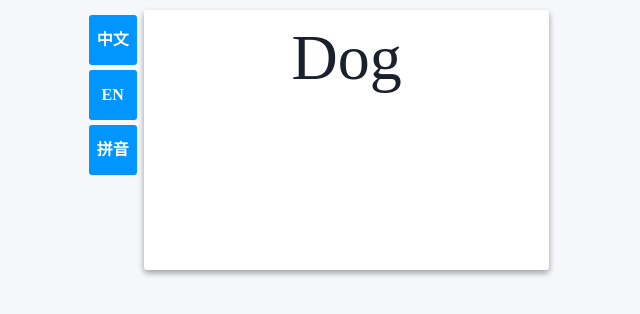
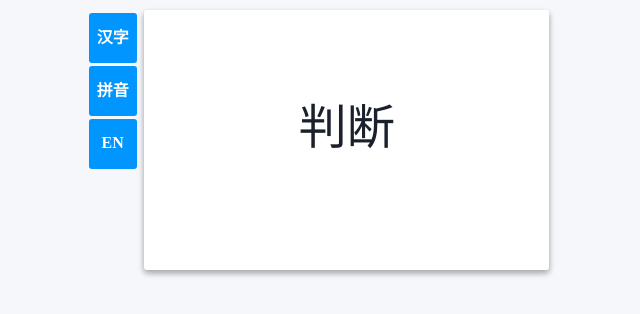
Before and after one commit to pau1tuck/hskards, a React app in the folder hskards/: page /#/flashcards in a window 1280 px wide. Shown: the top 314 px of the page, without its empty margins (321-961 px from the left). Built offline with nearby package versions, Linux system fonts and the light colour scheme; the HTML template or start-up script is replaced by a standard one.

Commit message:
21-03-15T23:56

```diff
--- a/hskards/src/modules/flashcards/index.tsx
+++ b/hskards/src/modules/flashcards/index.tsx
@@ -35,11 +35,11 @@ const ControlPanel = styled.section`
     margin-right: 7px;
 `;
 
-const Button_Chinese = styled.section`
+const ControlPanelButton_Chinese = styled.div`
     display: flex;
     width: 100%;
     height: 50px;
-    margin-top: 5px;
+    margin-top: 3px;
     padding-right: 1px;
     align-items: center;
     justify-content: center;
@@ -50,6 +50,30 @@ const Button_Chinese = styled.section`
     font-family: "Noto Sans SC";
     font-weight: 700;
     cursor: pointer;
+    &:hover {
+        background-color: #007fd9;
+    }
+`;
+
+const ControlPanelButton_English = styled.div`
+    display: flex;
+    width: 100%;
+    height: 50px;
+    margin-top: 3px;
+    padding-right: 1px;
+    padding-bottom: 3px;
+    align-items: center;
+    justify-content: center;
+    text-align: center;
+    border-radius: 3px;
+    background-color: #0095ff;
+    color: #fff;
+    font-family: "Ubuntu";
+    font-weight: 700;
+    cursor: pointer;
+    &:hover {
+        background-color: #007fd9;
+    }
 `;
 
 const Flashcard = styled.section`
@@ -77,8 +101,10 @@ const Flashcard_Inner = styled.section`
 
 const Flashcard_Front = styled.section<FontFamilyProps>`
     position: absolute;
+    display: flex;
     width: 100%;
     height: 100%;
+    padding-bottom: 25px;
     border-radius: 3px;
     box-shadow: 0 3px 6px rgba(0, 0, 0, 0.16), 0 3px 6px rgba(0, 0, 0, 0.23);
     background-color: #fff;
@@ -86,36 +112,57 @@ const Flashcard_Front = styled.section<FontFamilyProps>`
     backface-visibility: hidden;
     align-items: center;
     justify-content: center;
-    font-family: ${(props) => props.fontFamily || "Ma Shan Zheng"};
-    font-size: 4rem;
+    font-family: ${(props) => props.fontFamily || "sans-serif"};
+    font-size: 2rem;
+    @media (min-width: 600px) {
+        font-size: 3rem;
+    }
 `;
 
-const Flashcard_Back = styled.section`
+const Flashcard_Back = styled.section<FontFamilyProps>`
     position: absolute;
+    display: flex;
     width: 100%;
     height: 100%;
+    padding-bottom: 25px;
     border-radius: 3px;
     box-shadow: 0 3px 6px rgba(0, 0, 0, 0.16), 0 3px 6px rgba(0, 0, 0, 0.23);
     background-color: #fff;
     -webkit-backface-visibility: hidden; /* Safari */
     backface-visibility: hidden;
     transform: rotateX(180deg);
+    align-items: center;
+    justify-content: center;
+    font-family: ${(props) => props.fontFamily || "sans-serif"};
+    font-size: 2rem;
+    @media (min-width: 600px) {
+        font-size: 3rem;
+    }
 `;
 
 export const Flashcards = () => {
+    const [mode, setMode] = useState("simplified");
     const [font, setFont] = useState("Noto Sans SC");
+    const [cardContent, setCardContent] = useState("汉字");
+
     return (
         <Wrapper>
             <AppContainer>
                 <ControlPanel>
-                    <Button_Chinese>中文</Button_Chinese>
-                    <Button_Chinese>EN</Button_Chinese>
-                    <Button_Chinese>拼音</Button_Chinese>
+                    <ControlPanelButton_Chinese>
+                        汉字
+                    </ControlPanelButton_Chinese>
+                    <ControlPanelButton_Chinese>
+                        拼音
+                    </ControlPanelButton_Chinese>
+                    <ControlPanelButton_English>EN</ControlPanelButton_English>
                 </ControlPanel>
                 <Flashcard>
                     <Flashcard_Inner>
-                        <Flashcard_Front fontFamily={font}>Dog</Flashcard_Front>
-                        <Flashcard_Back>Shit</Flashcard_Back>
+                        <Flashcard_Front fontFamily={font}>
+                            判断
+                        </Flashcard_Front>
+                        <Flashcard_Back fontFamily={font}>judge</Flashcard_Back>
                     </Flashcard_Inner>
                 </Flashcard>
             </AppContainer>
```
Also changed, not shown: hskards/static/hskards/js/index.js.
